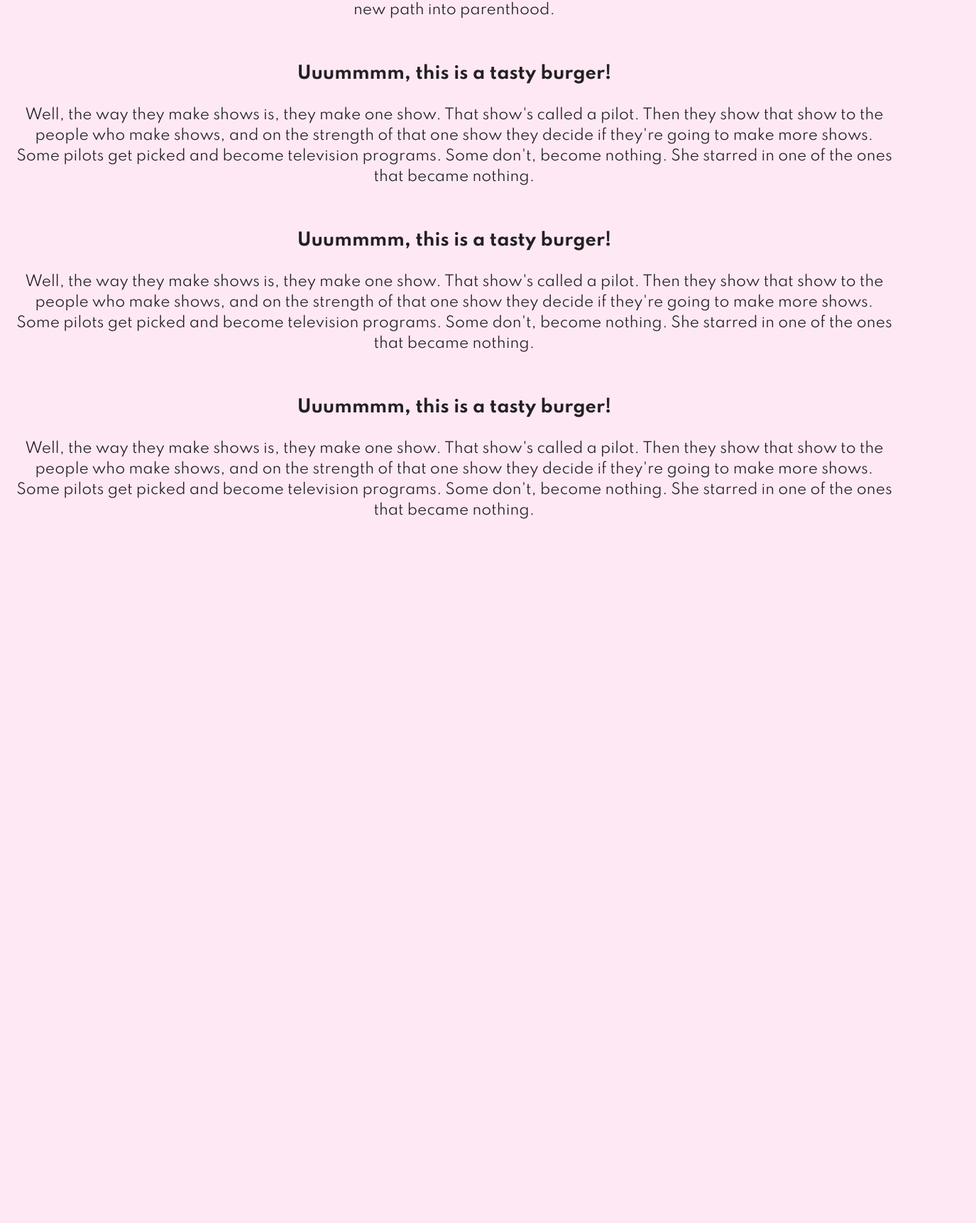
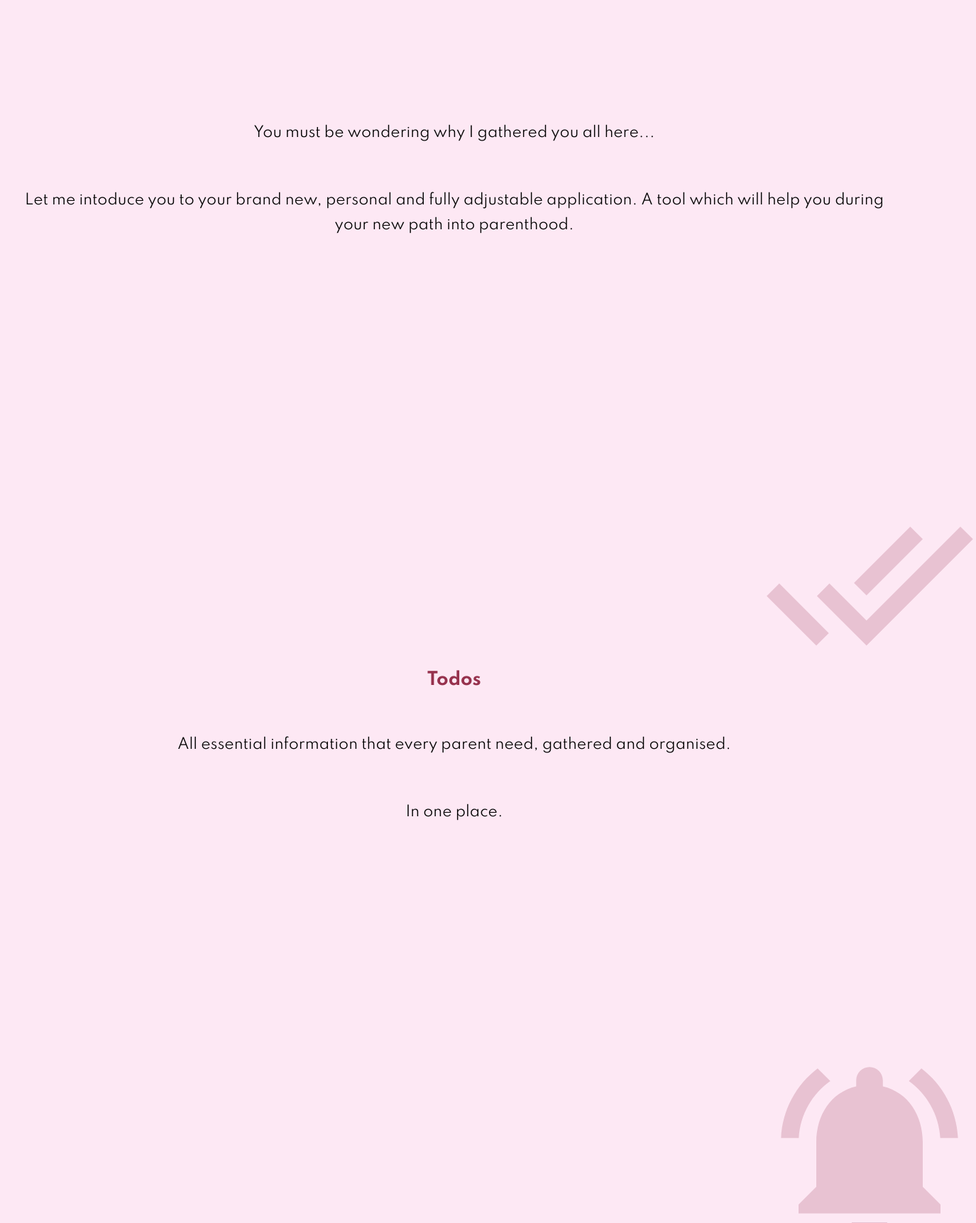
Before and after one commit to EmOlsz/V.E.R.A., a React (Create React App) app: page / in a window 1280 px wide. Shown: the part 948-2671 px from the top of the page at 71% size, 1375 px wide, since content can reach past the window. Before the commit the page ends 1742 px from the top, so only its background shows below. Built offline with nearby package versions, Linux system fonts and the light colour scheme.

Commit message:
beta version

```diff
--- a/src/components/Welcome.js
+++ b/src/components/Welcome.js
@@ -1,11 +1,14 @@
 import React from 'react';
 
 import ExpandMoreIcon from '@material-ui/icons/ExpandMore';
+import DoneAllIcon from '@material-ui/icons/DoneAll';
+import NotificationsActiveIcon from '@material-ui/icons/NotificationsActive';
+import FormatQuoteIcon from '@material-ui/icons/FormatQuote';
 
 const Welcome = () => {
     return (
         <div className="welcome">
-            <div className="welcome-hero">
+            <div className="welcome-section">
                 <p className="welcome-hero-header">Innovative parenthood.</p>
                 <p className="welcome-hero-header-last">Now.</p>
                 <div className="welcome-hero-icon">
@@ -14,19 +17,31 @@ const Welcome = () => {
             </div>
             <div className="welcome-section">
                 <p className="welcome-paragraph">You must be wondering why I gathered you all here...</p>
-                <p className="welcome-paragraph">Let me intoduce you to your personal, fully adjustable application, which will hopefully be a handy tool during your new path into parenthood.</p>
+                <p className="welcome-paragraph">Let me intoduce you to your brand new, personal and fully adjustable application. A tool which will help you during your new path into parenthood.</p>
             </div>
             <div className="welcome-section">
-                <h5 className="welcome-section-header">Uuummmm, this is a tasty burger!</h5>
-                <p className="welcome-paragraph">Well, the way they make shows is, they make one show. That show's called a pilot. Then they show that show to the people who make shows, and on the strength of that one show they decide if they're going to make more shows. Some pilots get picked and become television programs. Some don't, become nothing. She starred in one of the ones that became nothing.</p>
+                <div className="welcome-icon">
+                    <DoneAllIcon />
+                </div>
+                <h5 className="welcome-section-header">Todos</h5>
+                <p className="welcome-paragraph">All essential information that every parent need, gathered and organised.</p>
+                <p className="welcome-paragraph">In one place.</p>
             </div>
             <div className="welcome-section">
-                <h5 className="welcome-section-header">Uuummmm, this is a tasty burger!</h5>
-                <p className="welcome-paragraph">Well, the way they make shows is, they make one show. That show's called a pilot. Then they show that show to the people who make shows, and on the strength of that one show they decide if they're going to make more shows. Some pilots get picked and become television programs. Some don't, become nothing. She starred in one of the ones that became nothing.</p>
+                <div className="welcome-icon">
+                    <NotificationsActiveIcon />
+                </div>
+                <h5 className="welcome-section-header">Notifications</h5>
+                <p className="welcome-paragraph">Get notified when your partner updates any part of the app with new data.</p>
+                <p className="welcome-paragraph">That simple.</p>
             </div>
             <div className="welcome-section">
-                <h5 className="welcome-section-header">Uuummmm, this is a tasty burger!</h5>
-                <p className="welcome-paragraph">Well, the way they make shows is, they make one show. That show's called a pilot. Then they show that show to the people who make shows, and on the strength of that one show they decide if they're going to make more shows. Some pilots get picked and become television programs. Some don't, become nothing. She starred in one of the ones that became nothing.</p>
+                <div className="welcome-icon">
+                    <FormatQuoteIcon />
+                </div>
+                <h5 className="welcome-section-header">Maksymilian's quotes</h5>
+                <p className="welcome-paragraph">Dip your toe in wisdom waters of the great visionary and wanderer, collected over the years.</p>
+                <p className="welcome-paragraph">Because I made this app.</p>
             </div>
         </div>
     );
--- a/src/styles/style.css
+++ b/src/styles/style.css
@@ -62,23 +62,6 @@ body {
 }
 
 .welcome-section {
-  margin: 60px 0;
-}
-
-.welcome-section-header {
-  font-size: 24px;
-  text-align: center;
-  margin: 30px 0;
-}
-
-.welcome-paragraph {
-  font-size: 20px;
-  text-align: center;
-  line-height: 29px;
-  margin: 30px 0;
-}
-
-.welcome-hero {
   position: relative;
   height: 100vh;
   display: flex;
@@ -86,13 +69,28 @@ body {
   justify-content: center;
 }
 
+.welcome-section-header {
+  font-size: 24px;
+  text-align: center;
+  margin: 30px 0;
+  color: var(--animation-font-color);
+}
+
+.welcome-paragraph {
+  font-size: 20px;
+  text-align: center;
+  line-height: 35px;
+  margin: 30px 0;
+}
+
 .welcome-hero-header {
   font-size: 30px;
 }
 
 .welcome-hero-header-last {
-  font-size: 50px;
+  font-size: 60px;
   text-align: right;
+  color: var(--animation-font-color);
 }
 
 .welcome-hero-icon {
@@ -106,3 +104,15 @@ body {
   font-size: 50px;
   animation: icon-welcome 2s infinite;
 }
+
+.welcome-icon {
+  position: absolute;
+  top: 20px;
+  right: -115px;
+  opacity: .2;
+}
+
+.welcome-icon > svg {
+  font-size: 300px;
+  fill: var(--animation-font-color);
+}
```
